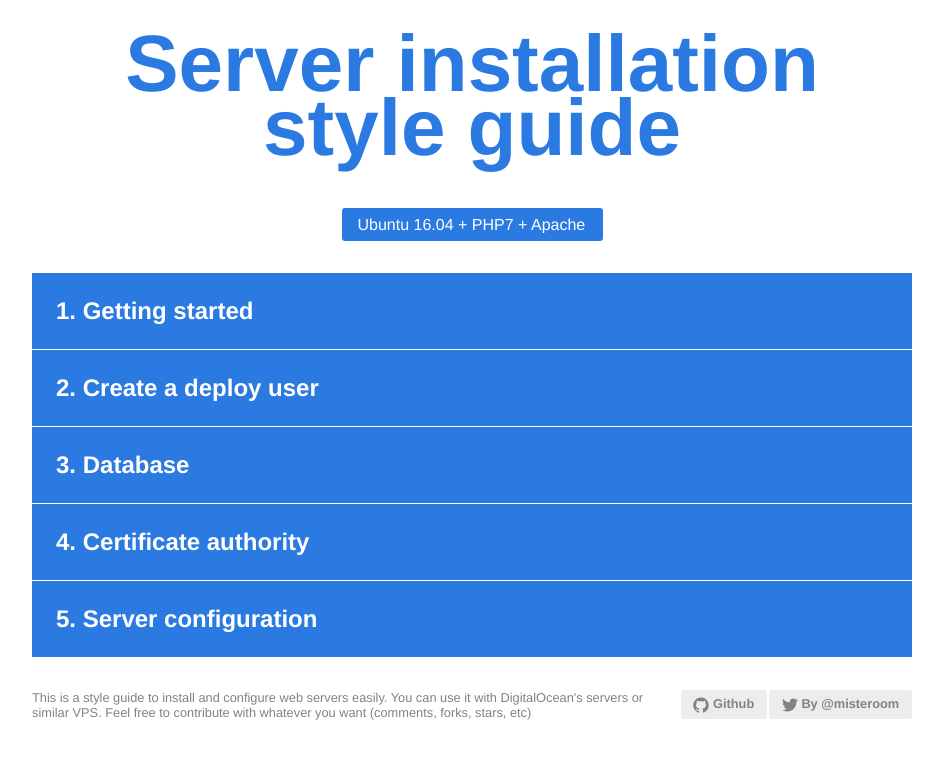
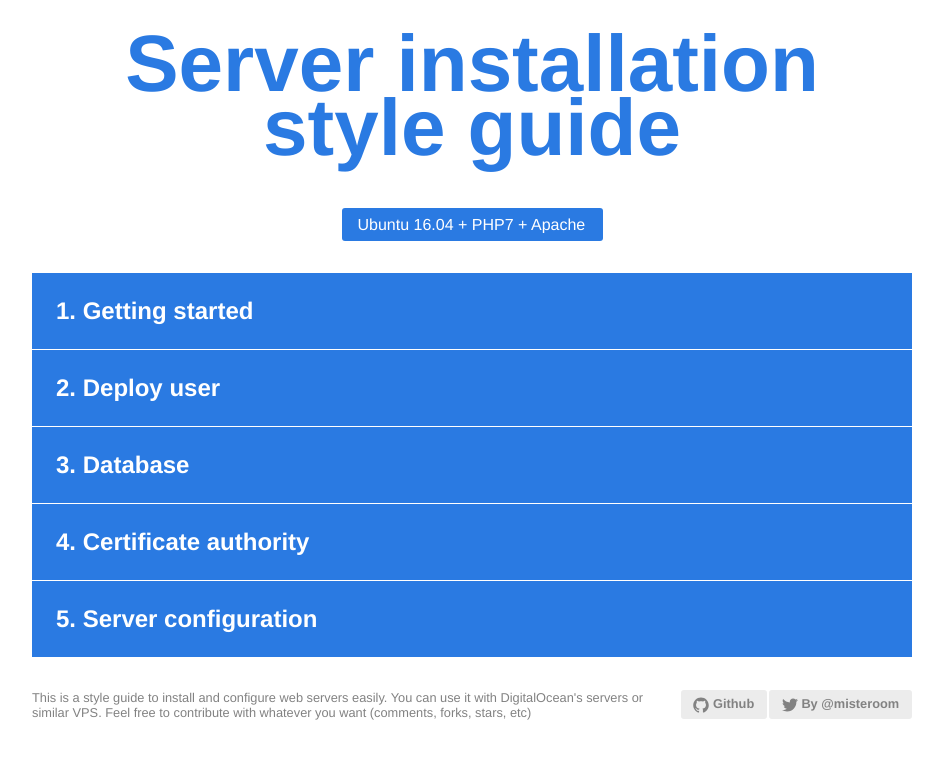
Before and after one commit to oscarotero/server-style-guide, a Jekyll site: the page built from index.html, in a window 1280 px wide. Shown: the top 759 px of the page, without its empty margins (168-1111 px from the left). Built offline with Jekyll 4.4.1, drawn with Linux system fonts in a browser that asks for light colours.

Commit message:
Changed section title

```diff
--- a/_data/user.yml
+++ b/_data/user.yml
@@ -1,4 +1,4 @@
-title: Create a deploy user
+title: Deploy user
 
 steps:
   - title: Create the user
```
